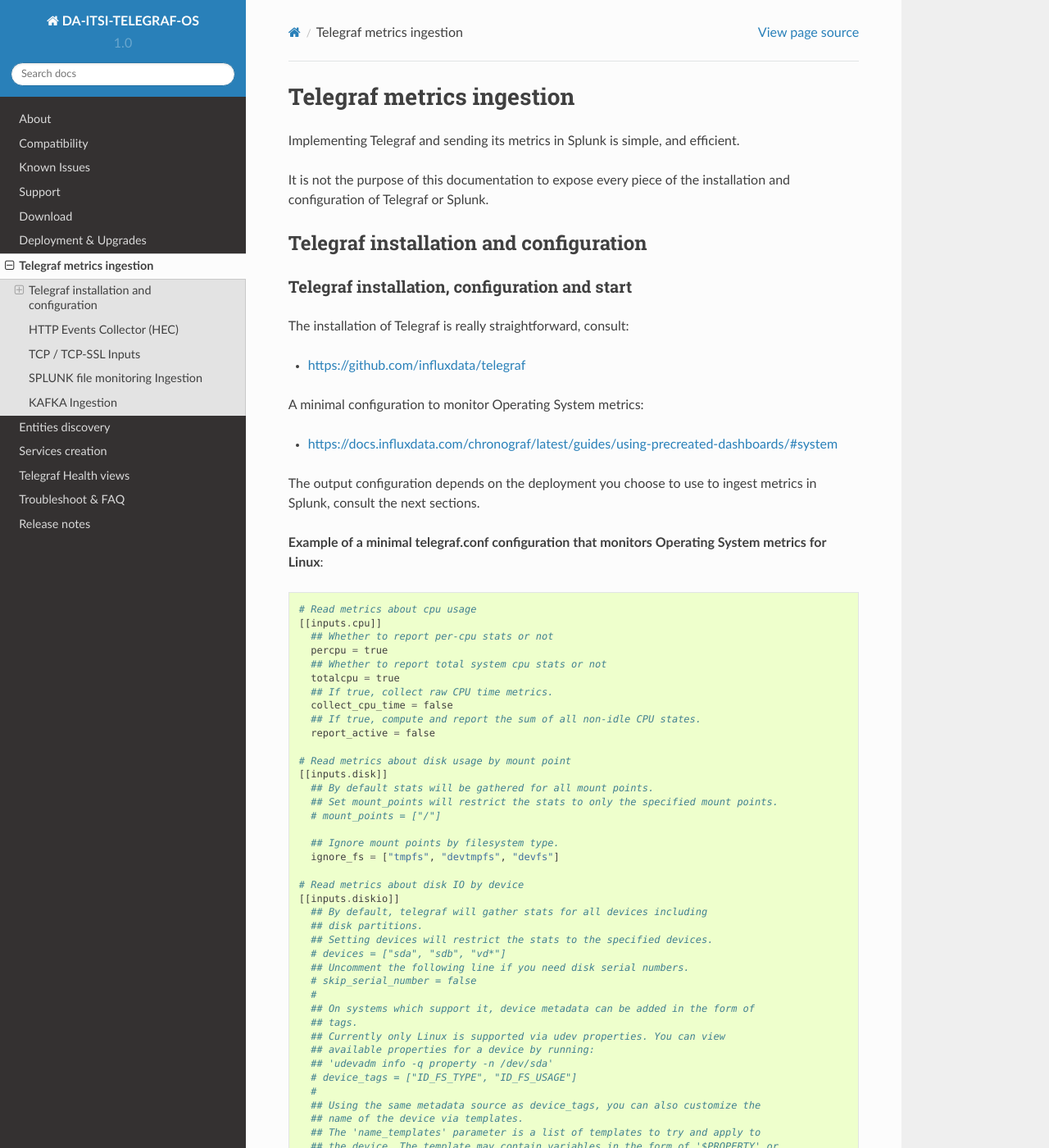
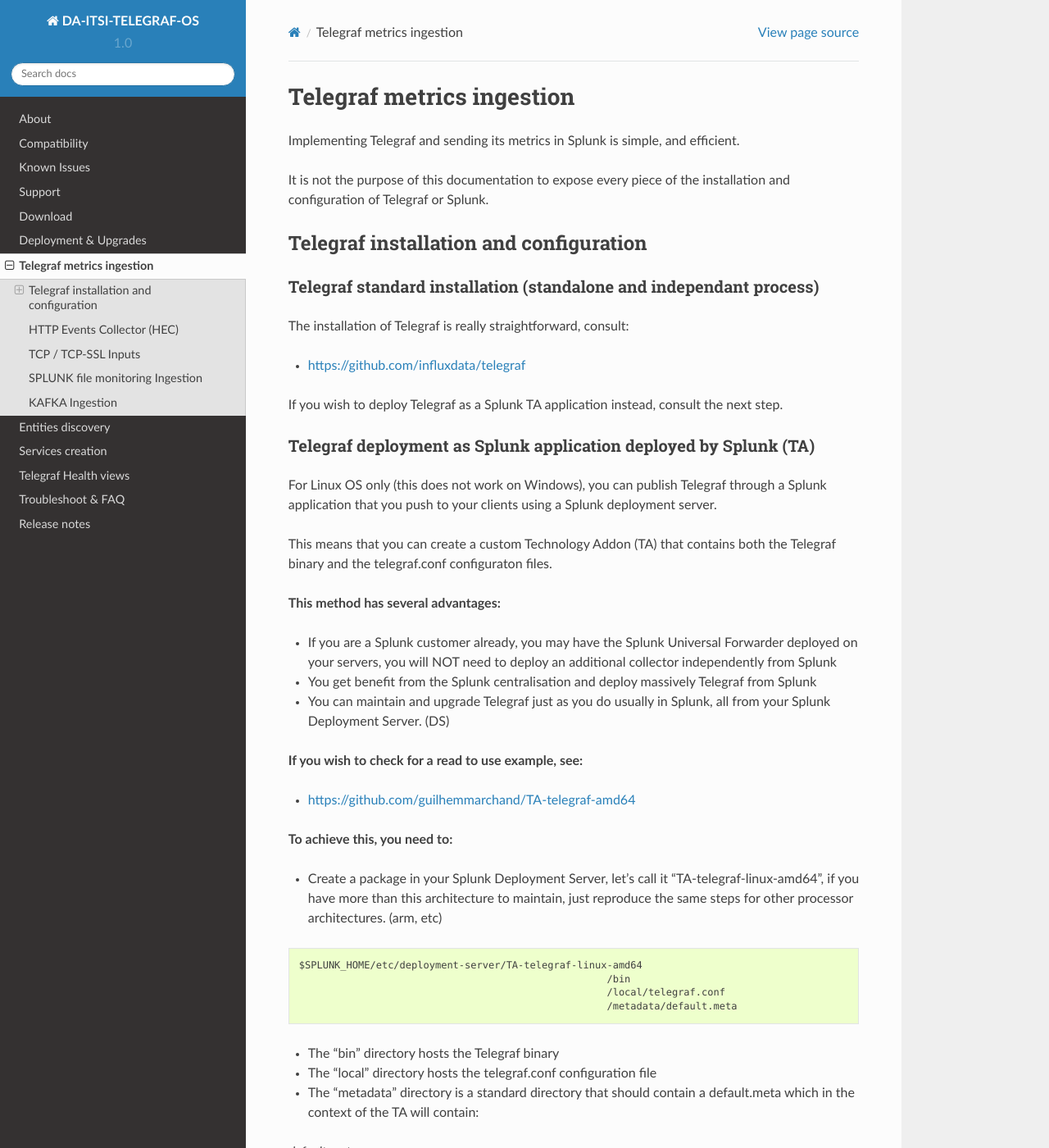
Before and after one commit to guilhemmarchand/DA-ITSI-TELEGRAF-OS, a Sphinx documentation site: the page built from docs/telegraf.rst, in a window 1280 px wide and 1400 px high. Shown: the whole window at 82% size. Built offline with Sphinx 7.4.7 and the Read the Docs theme 2.0.0, drawn with Linux system fonts in a browser that asks for light colours; some of the changed text lies outside the part shown.

Commit message:
docs update

```diff
--- a/docs/telegraf.rst
+++ b/docs/telegraf.rst
@@ -8,12 +8,151 @@
 Telegraf installation and configuration
 =======================================
 
-Telegraf installation, configuration and start
-----------------------------------------------
+Telegraf standard installation (standalone and independant process)
+-------------------------------------------------------------------
 
 The installation of Telegraf is really straightforward, consult:
 
 - https://github.com/influxdata/telegraf
+
+If you wish to deploy Telegraf as a Splunk TA application instead, consult the next step.
+
+Telegraf deployment as Splunk application deployed by Splunk (TA)
+-----------------------------------------------------------------
+
+For Linux OS only (this does not work on Windows), you can publish Telegraf through a Splunk application that you push to your clients using a Splunk deployment server.
+
+This means that you can create a custom Technology Addon (TA) that contains both the Telegraf binary and the telegraf.conf configuraton files.
+
+**This method has several advantages:**
+
+- If you are a Splunk customer already, you may have the Splunk Universal Forwarder deployed on your servers, you will NOT need to deploy an additional collector independently from Splunk
+
+- You get benefit from the Splunk centralisation and deploy massively Telegraf from Splunk
+
+- You can maintain and upgrade Telegraf just as you do usually in Splunk, all from your Splunk Deployment Server. (DS)
+
+**If you wish to check for a read to use example, see:**
+
+- https://github.com/guilhemmarchand/TA-telegraf-amd64
+
+**To achieve this, you need to:**
+
+- Create a package in your Splunk Deployment Server, let's call it "TA-telegraf-linux-amd64", if you have more than this architecture to maintain, just reproduce the same steps for other processor architectures. (arm, etc)
+
+::
+
+    $SPLUNK_HOME/etc/deployment-server/TA-telegraf-linux-amd64
+                                                        /bin
+                                                        /local/telegraf.conf
+                                                        /metadata/default.meta
+
+- The "bin" directory hosts the Telegraf binary
+
+- The "local" directory hosts the telegraf.conf configuration file
+
+- The "metadata" directory is a standard directory that should contain a default.meta which in the context of the TA will contain:
+
+*default.meta*
+
+::
+
+    # Application-level permissions
+    []
+    owner = admin
+    access = read : [ * ], write : [ admin ]
+    export = system
+
+- Download the last Telegraf version for your processor architecture (here amd64), and extract its contain in the "bin" directory, you will get:
+
+::
+
+    bin/telegraf/etc
+    bin/telegraf/usr
+    bin/telegraf/var
+
+- Telegraf provides an "init.sh" script that we will use to manage the state of the Telegraf process:
+
+::
+
+    bin/telegraf/usr/lib/telegraf/scripts/init.sh
+
+- Copy this "init.sh" script to the root of the "bin" directory:
+
+::
+
+    cp -p bin/telegraf/usr/lib/telegraf/scripts/init.sh bin/
+
+- Achieve some minor modifications related to patch customizations, basically:
+
+Change:
+
+::
+
+    USER=telegraf
+    GROUP=telegraf
+
+By:
+
+::
+
+    USER=$(whoami)
+    GROUP=$(id -g -n)
+
+*Notes: the configuration above will automatically use the owner of the Splunk processes*
+
+Change:
+
+::
+
+    daemon=/usr/bin/telegraf
+
+By:
+
+::
+
+    daemon=$SPLUNK_HOME/etc/apps/TA-telegraf-amd64/bin/telegraf/usr/bin/telegraf
+
+Change:
+
+::
+
+    config=/etc/telegraf/telegraf.conf
+    confdir=/etc/telegraf/telegraf.d
+
+By:
+
+::
+
+    config=$SPLUNK_HOME/etc/apps/TA-telegraf-amd64/local/telegraf.conf
+    confdir=$SPLUNK_HOME/etc/apps/TA-telegraf-amd64/bin/telegraf/etc/telegraf/telegraf.d
+
+
+**Finally, create a very simple local/inputs.conf configuration file:**
+
+*local/inputs.conf*
+
+::
+
+    # start telegraf at Splunk start, and restart if Splunk is restarted. (which allows upgrading easily Telegraf binaries shipped with the TA package)
+    [script://./bin/init.sh restart]
+    disabled = false
+    interval = -1
+
+Et voila ! Deploy this TA to your Linux host and start receiving metrics in Splunk.
+
+If you wish to check for a read to use example, see:
+
+- https://github.com/guilhemmarchand/TA-telegraf-amd64
+
+**Upgrades:**
+
+To upgrade Telegraf binary to a new version, simply extract the new tgz release in the "bin" directory, and reload your Splunk Deployment server.
+
+Splunk will automatically restart the Telegraf process after Splunk startup.
+
+Telegraf minimal configuration
+------------------------------
 
 A minimal configuration to monitor Operating System metrics:
 
@@ -182,7 +321,7 @@
 - https://github.com/influxdata/telegraf/tree/master/plugins/inputs/win_perf_counters#dfs-replication--domain-controllers
 
 Microsoft IIS / ASP.NET
-------------------
+-----------------------
 
 **For IIS and ASP.NET, follow instructions for: IIS / ASP.NET**
 
```
